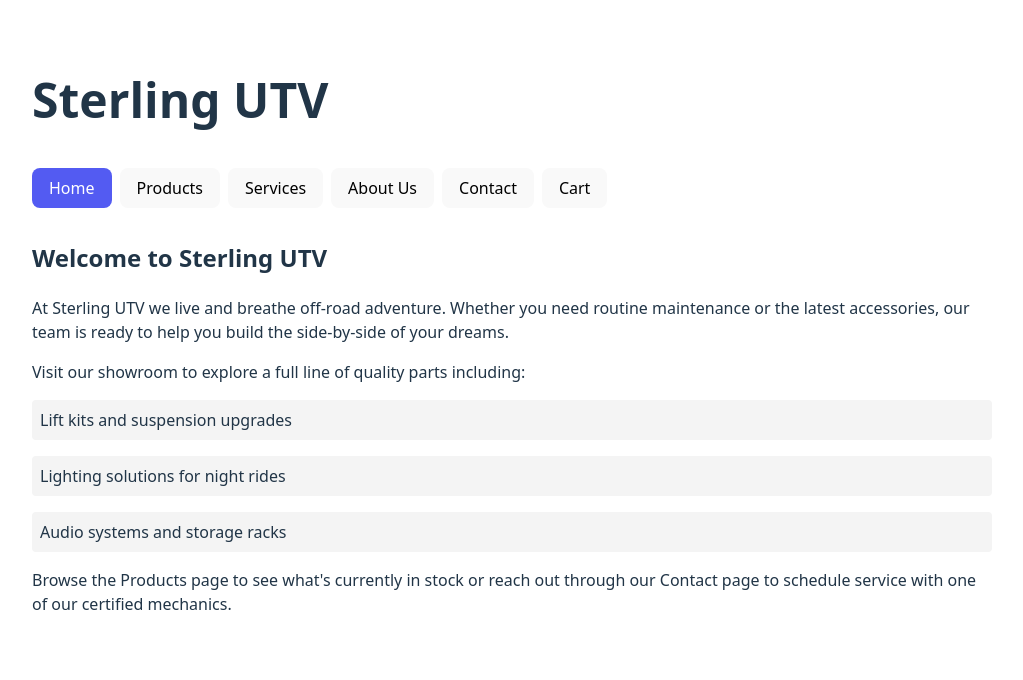
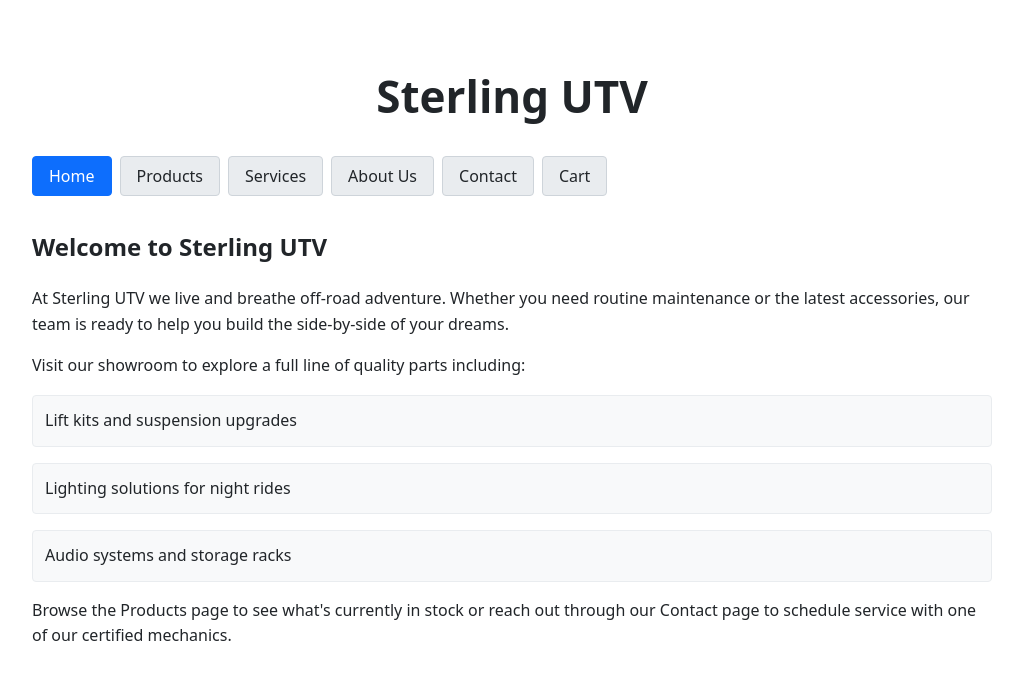
Before and after one commit to nicktull/Sterling-UTV, a React (Vite) app in the folder frontend/: page / in a window 1280 px wide. Shown: the top 680 px of the page, without its empty margins (128-1151 px from the left). Built offline with nearby package versions, Linux system fonts and the light colour scheme.

Commit message:
Improve styling for a more professional look

```diff
--- a/frontend/index.html
+++ b/frontend/index.html
@@ -4,6 +4,7 @@
     <meta charset="UTF-8" />
     <link rel="icon" type="image/svg+xml" href="/vite.svg" />
     <meta name="viewport" content="width=device-width, initial-scale=1.0" />
+    <meta name="description" content="Sterling UTV - Off-road parts and service" />
     <title>Sterling UTV</title>
   </head>
   <body>
--- a/frontend/src/App.css
+++ b/frontend/src/App.css
@@ -2,21 +2,27 @@
   max-width: 960px;
   margin: 0 auto;
   padding: 2rem;
-  font-family: system-ui, Avenir, Helvetica, Arial, sans-serif;
+  background-color: #ffffff;
 }
 
 nav.nav {
+  display: flex;
+  flex-wrap: wrap;
+  gap: 0.5rem;
   margin-bottom: 2rem;
 }
 
 nav.nav button {
-  margin-right: 0.5rem;
+  background-color: #e9ecef;
+  color: #212529;
+  border: 1px solid #ced4da;
   padding: 0.5rem 1rem;
 }
 
 nav.nav button.active {
-  background-color: #535bf2;
-  color: white;
+  background-color: #0d6efd;
+  color: #fff;
+  border-color: #0d6efd;
 }
 
 main {
@@ -34,8 +40,9 @@ ul {
 
 li {
   margin-bottom: 1rem;
-  padding: 0.5rem;
-  background-color: #f4f4f4;
+  padding: 0.75rem;
+  background-color: #f8f9fa;
+  border: 1px solid #e9ecef;
   border-radius: 4px;
 }
 
@@ -44,4 +51,11 @@ input[type='text'] {
   margin-bottom: 1rem;
   width: 100%;
   max-width: 300px;
+  border: 1px solid #ced4da;
+  border-radius: 4px;
 }
+
+.site-title {
+  text-align: center;
+  margin-bottom: 1.5rem;
+}
--- a/frontend/src/App.jsx
+++ b/frontend/src/App.jsx
@@ -42,7 +42,7 @@ export default function App() {
 
   return (
     <>
-      <h1>Sterling UTV</h1>
+      <h1 className="site-title">Sterling UTV</h1>
       <Navbar current={page} onNavigate={setPage} />
       <main>{renderPage()}</main>
     </>
--- a/frontend/src/index.css
+++ b/frontend/src/index.css
@@ -1,10 +1,8 @@
 :root {
   font-family: system-ui, Avenir, Helvetica, Arial, sans-serif;
-  line-height: 1.5;
-  font-weight: 400;
-  color-scheme: light dark;
-  color: rgba(255, 255, 255, 0.87);
-  background-color: #242424;
+  line-height: 1.6;
+  color: #212529;
+  background-color: #f8f9fa;
   font-synthesis: none;
   text-rendering: optimizeLegibility;
   -webkit-font-smoothing: antialiased;
@@ -12,48 +10,37 @@
 }
 
 a {
-  font-weight: 500;
-  color: #646cff;
-  text-decoration: inherit;
+  color: #0d6efd;
+  text-decoration: none;
 }
 a:hover {
-  color: #535bf2;
+  color: #0b5ed7;
 }
 
 body {
   margin: 0;
   min-width: 320px;
   min-height: 100vh;
+  background-color: #f8f9fa;
 }
 
 h1 {
-  font-size: 3em;
+  font-size: 2.75rem;
+  font-weight: 700;
 }
 
 button {
-  border-radius: 8px;
-  border: 1px solid transparent;
-  padding: 0.6em 1.2em;
-  font-size: 1em;
+  border-radius: 4px;
+  border: none;
+  padding: 0.5em 1em;
+  font-size: 1rem;
   font-weight: 500;
   font-family: inherit;
-  background-color: #1a1a1a;
+  background-color: #0d6efd;
+  color: #fff;
   cursor: pointer;
-  transition: border-color 0.25s;
+  transition: background-color 0.2s;
 }
 button:hover {
-  border-color: #646cff;
+  background-color: #0b5ed7;
 }
-
-@media (prefers-color-scheme: light) {
-  :root {
-    color: #213547;
-    background-color: #ffffff;
-  }
-  a:hover {
-    color: #747bff;
-  }
-  button {
-    background-color: #f9f9f9;
-  }
-}
```
